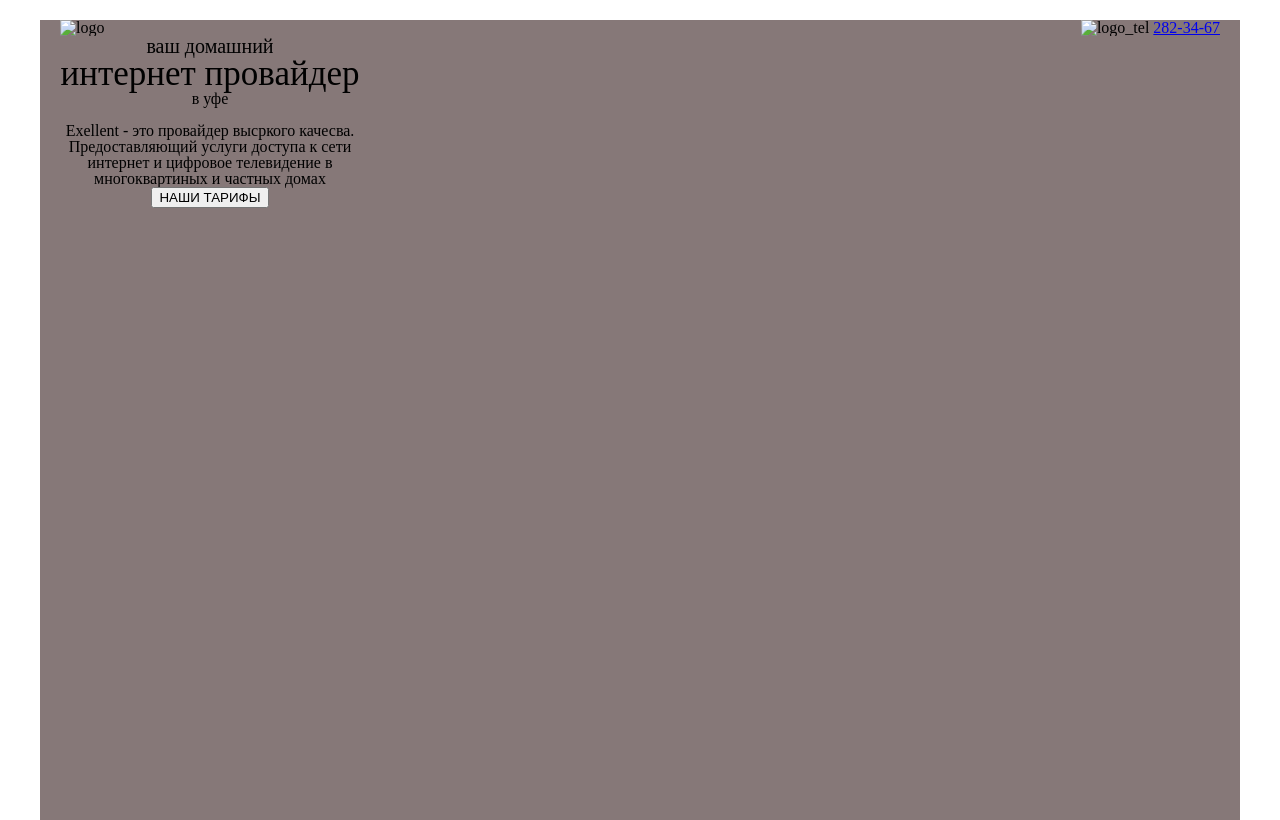
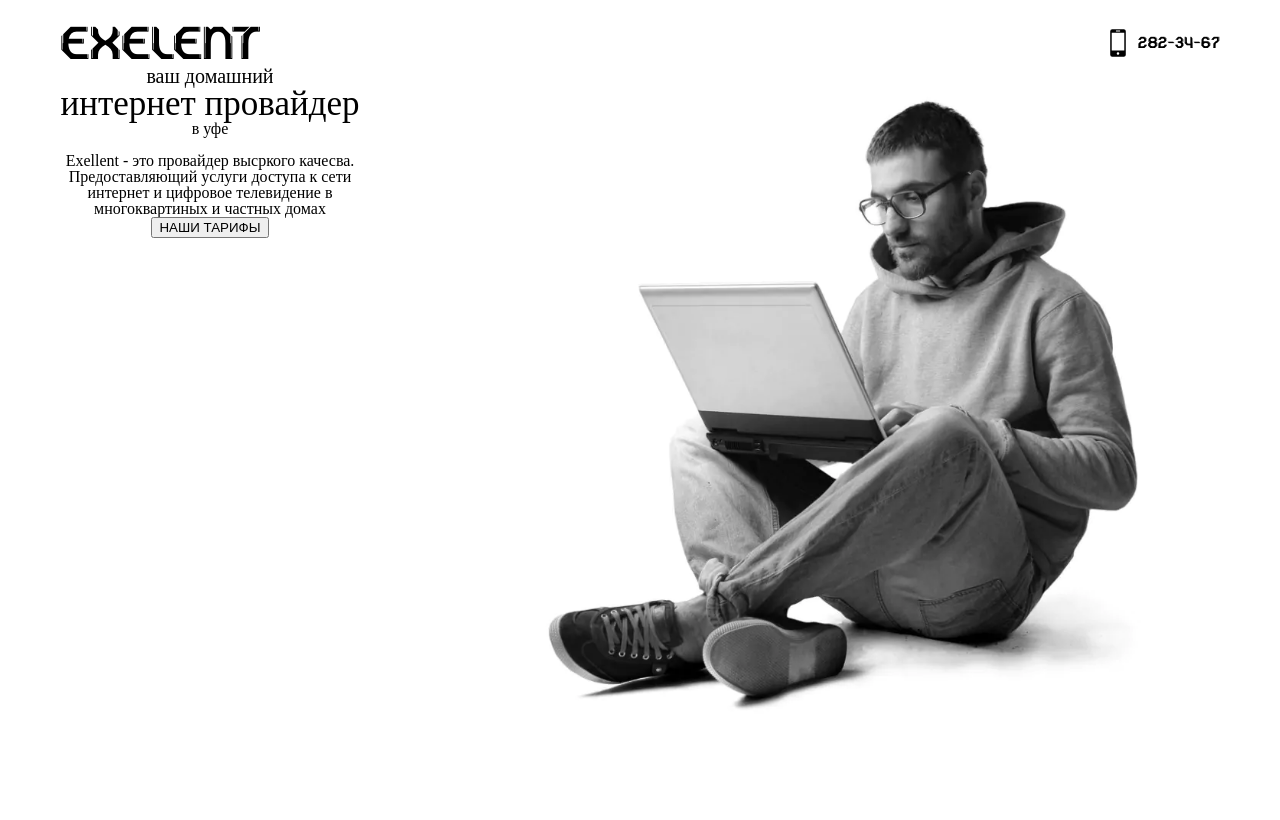
Before and after one commit to NIkolayBaiguzin/exelent, a plain HTML site: page index.html in a window 1280 px wide. Drawn offline with Linux system fonts and the light colour scheme.

Commit message:
Сделал верхнюю часть хедора, лого и телефон

```diff
--- a/css/style.css
+++ b/css/style.css
@@ -1,22 +1,58 @@
+body {
+  background-color: rgb(255, 255, 255);
+
+  z-index: -2;
+}
+@font-face {
+  font-family: "stellen-2";
+  font-style: normal;
+  font-weight: normal;
+  src: local("stellen-2"), url(/fonts/stellen-2.otf);
+}
+
+.logo {
+  font-family: "stellen-2";
+  font-size: 46px;
+}
+
+.smartphone-logo {
+  width: 40px;
+}
+.img_fon {
+  position: absolute;
+  z-index: -1;
+  width: 750px;
+  right: 0;
+}
 .container {
   max-width: 1200px;
-  height: 100vh;
   margin: 0 auto;
-  background-color: rgb(134, 120, 120);
 }
 
 .main {
   margin: 20px 20px;
+  height: 700px;
+  position: relative;
 }
 
 .header {
   display: flex;
   justify-content: space-between;
+  align-items: center;
 }
-
+.header__tel {
+  display: flex;
+  align-items: center;
+}
+.number-phone {
+  color: #000;
+  text-decoration: none;
+  font-family: "stellen-2";
+}
 .header__info {
   width: 300px;
   text-align: center;
+  display: flex;
 }
 
 .header__text {
--- a/index.html
+++ b/index.html
@@ -11,13 +11,17 @@
     <div class="container">
       <div class="main">
         <header class="header">
-          <img src="" alt="logo" />
+          <p class="logo">EXELENT</p>
           <div class="header__tel">
-            <img src="" alt="logo_tel" />
-            <a href="tel:+282-34-67"> 282-34-67 </a>
+            <img
+              class="smartphone-logo"
+              src="/img/smartphone.svg"
+              alt="logo_tel" />
+            <a class="number-phone" href="tel:+282-34-67"> 282-34-67 </a>
           </div>
         </header>
         <div class="header__info">
+          <div class="">
             <p class="header__text">ваш домашний</p>
             <h1 class="header__title">интернет провайдер</h1>
             <p class="header__text2">в уфе</p>
@@ -28,6 +32,8 @@
             </p>
             <button>НАШИ ТАРИФЫ</button>
           </div>
+          <img class="img_fon" src="./img/1.webp" alt="" />
+        </div>
       </div>
     </div>
   </body>
```
Also changed, not shown: fonts/Lato/Lato-Black.ttf (added), fonts/Lato/Lato-BlackItalic.ttf (added), fonts/Lato/Lato-Bold.ttf (added), fonts/Lato/Lato-BoldItalic.ttf (added), fonts/Lato/Lato-Italic.ttf (added), fonts/Lato/Lato-Light.ttf (added), fonts/Lato/Lato-LightItalic.ttf (added), fonts/Lato/Lato-Regular.ttf (added), fonts/Lato/Lato-Thin.ttf (added), fonts/Lato/Lato-ThinItalic.ttf (added), fonts/Lato/OFL.txt (added), fonts/Madimi_One/MadimiOne-Regular.ttf (added), fonts/Madimi_One/OFL.txt (added), fonts/stellen-2.otf (added), 2 more files. Lines whose indentation alone changed are shown as unchanged.
